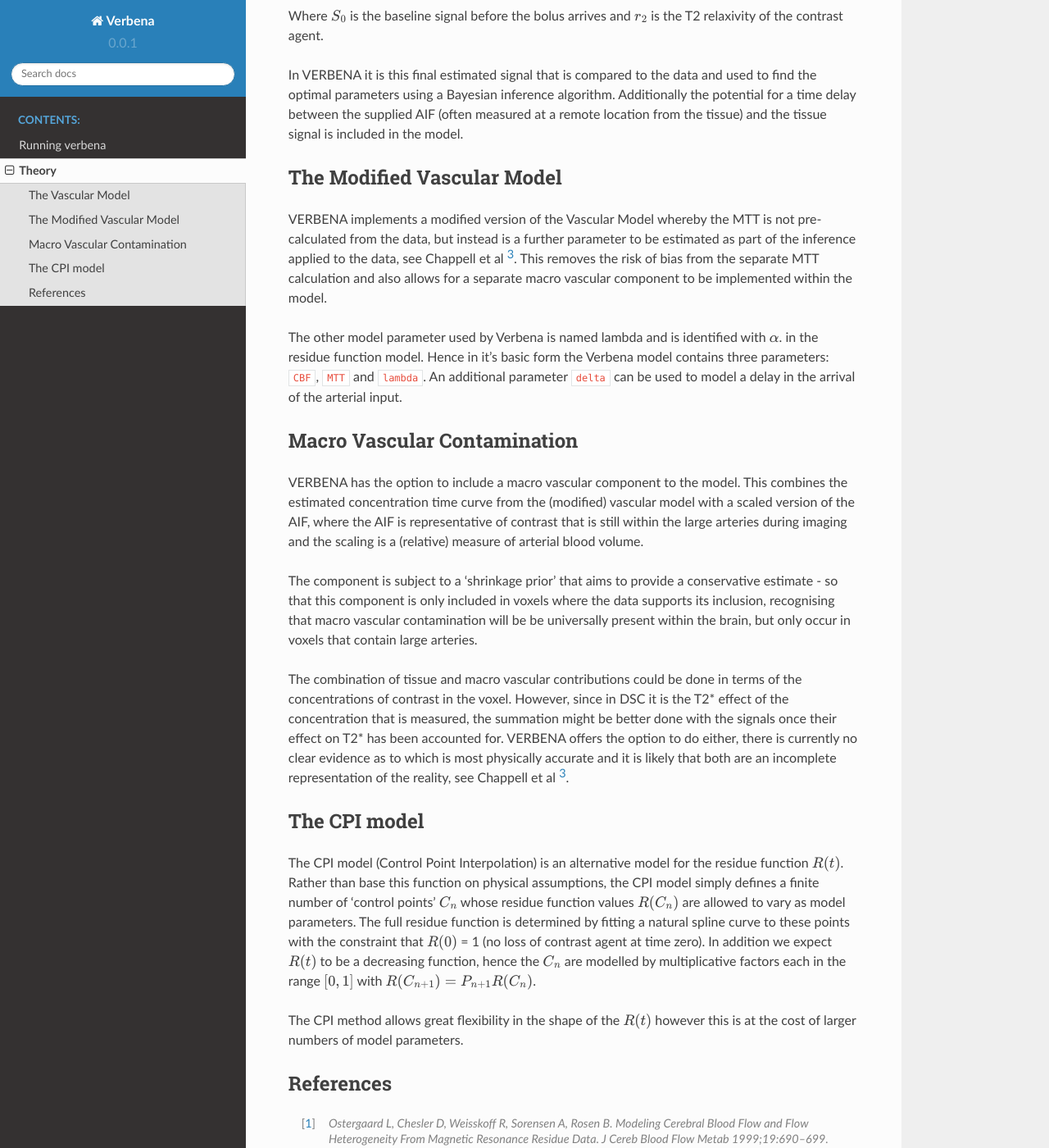
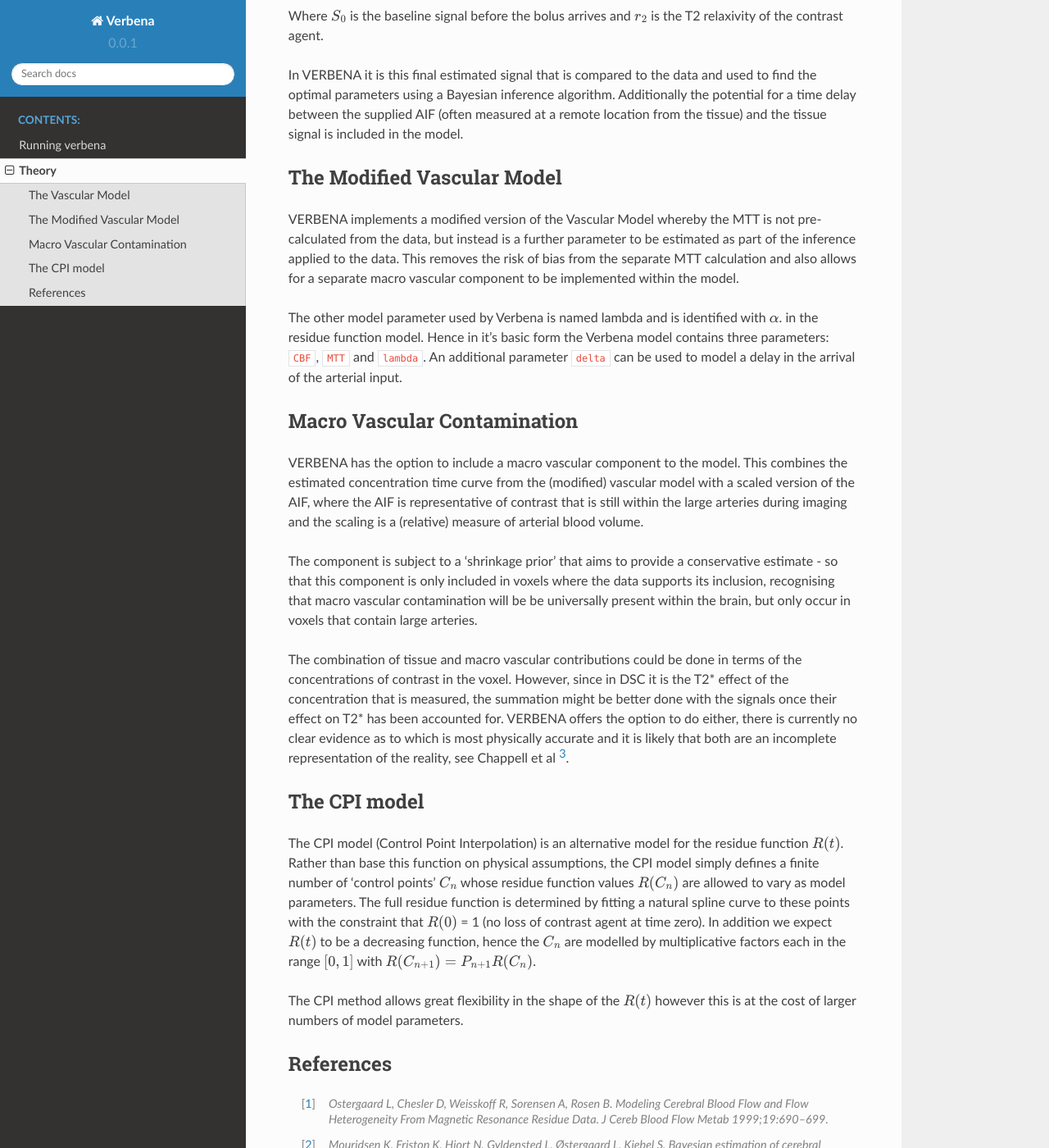
Before and after one commit to physimals/verbena, a Sphinx documentation site: the page built from doc/theory.rst, in a window 1280 px wide and 1400 px high, scrolled down 1045 px. Shown: the whole window at 82% size. Built offline with Sphinx 7.4.7 and the Read the Docs theme 2.0.0, drawn with Linux system fonts in a browser that asks for light colours; some of the changed text lies outside the part shown.

Commit message:
Work around apparent bug with multiple citations

```diff
--- a/doc/theory.rst
+++ b/doc/theory.rst
@@ -59,7 +59,7 @@ The Modified Vascular Model
 
 VERBENA implements a modified version of the Vascular Model whereby the MTT is not pre-calculated
 from the data, but instead is a further parameter to be estimated as part of the inference applied
-to the data, see Chappell et al [3]_. This removes the risk of bias from the separate MTT calculation and
+to the data. This removes the risk of bias from the separate MTT calculation and
 also allows for a separate macro vascular component to be implemented within the model.
 
 The other model parameter used by Verbena is named lambda and is identified with :math:`\alpha`.
@@ -101,7 +101,6 @@ by multiplicative factors each in the range :math:`[0, 1]` with :math:`R(C_{n+1}
 The CPI method allows great flexibility in the shape of the :math:`R(t)` however this is at the cost
 of larger numbers of model parameters.
 
-
 References
 ----------
 
```
Also changed, not shown: other parts of doc/theory.rst (+1 -1 lines).
